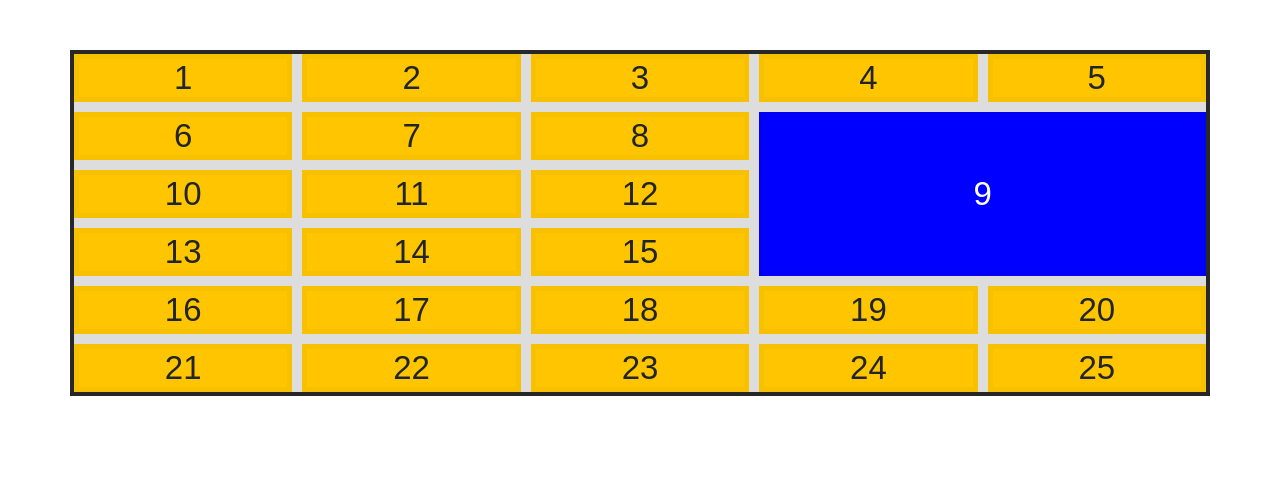
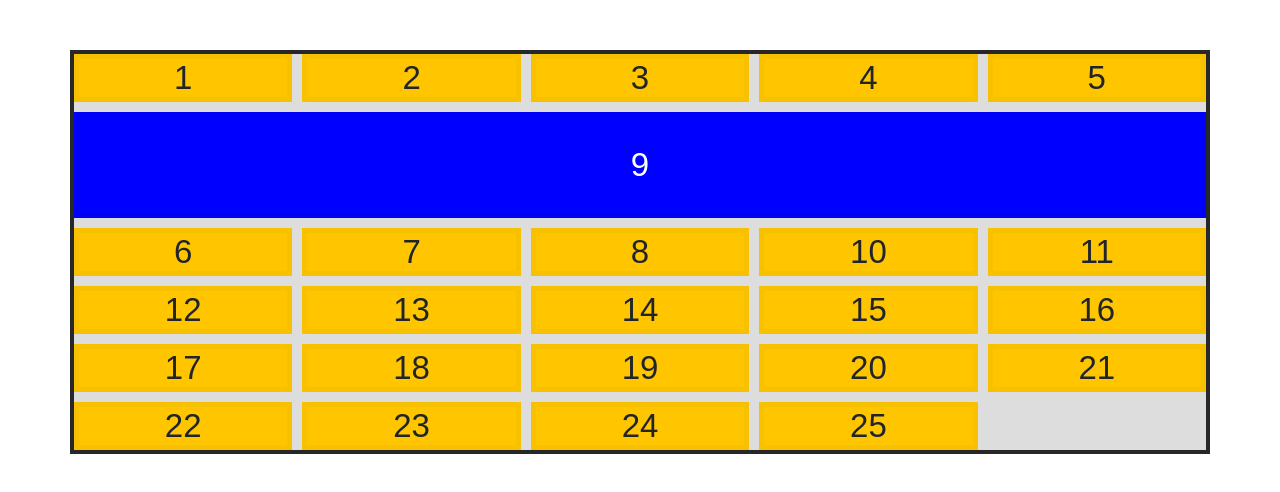
Before and after one commit to itkilleddave/react-thinking-in-react, a React (Create React App) app: page / in a window 1280 px wide. Shown: the top 492 px of the page. Built offline with nearby package versions, Linux system fonts and the light colour scheme.

Commit message:
placing grid items

```diff
--- a/src/App/CssGrid/1.css
+++ b/src/App/CssGrid/1.css
@@ -1,12 +1,18 @@
 .container {
 	display: grid;
 	grid-gap: 10px;
-	grid-template-columns: repeat(5, 1fr)
+	grid-template-columns: repeat(5, 1fr);
+	grid-template-rows: repeat(5, 1fr);
+	/*height: 300px;*/
 }
 .item9 {
 	background-color: blue;
 	color: white;
 /*	width: 300px;*/
-	grid-column: span 2;
-	grid-row: span 3;
+/*	grid-column: span 2;
+	grid-row: span 3;*/
+/*	grid-column-start: 2;
+	grid-column-end: 6;*/
+	grid-column: 1 / -1;
+	grid-row: 2 / 4;
 }
```
